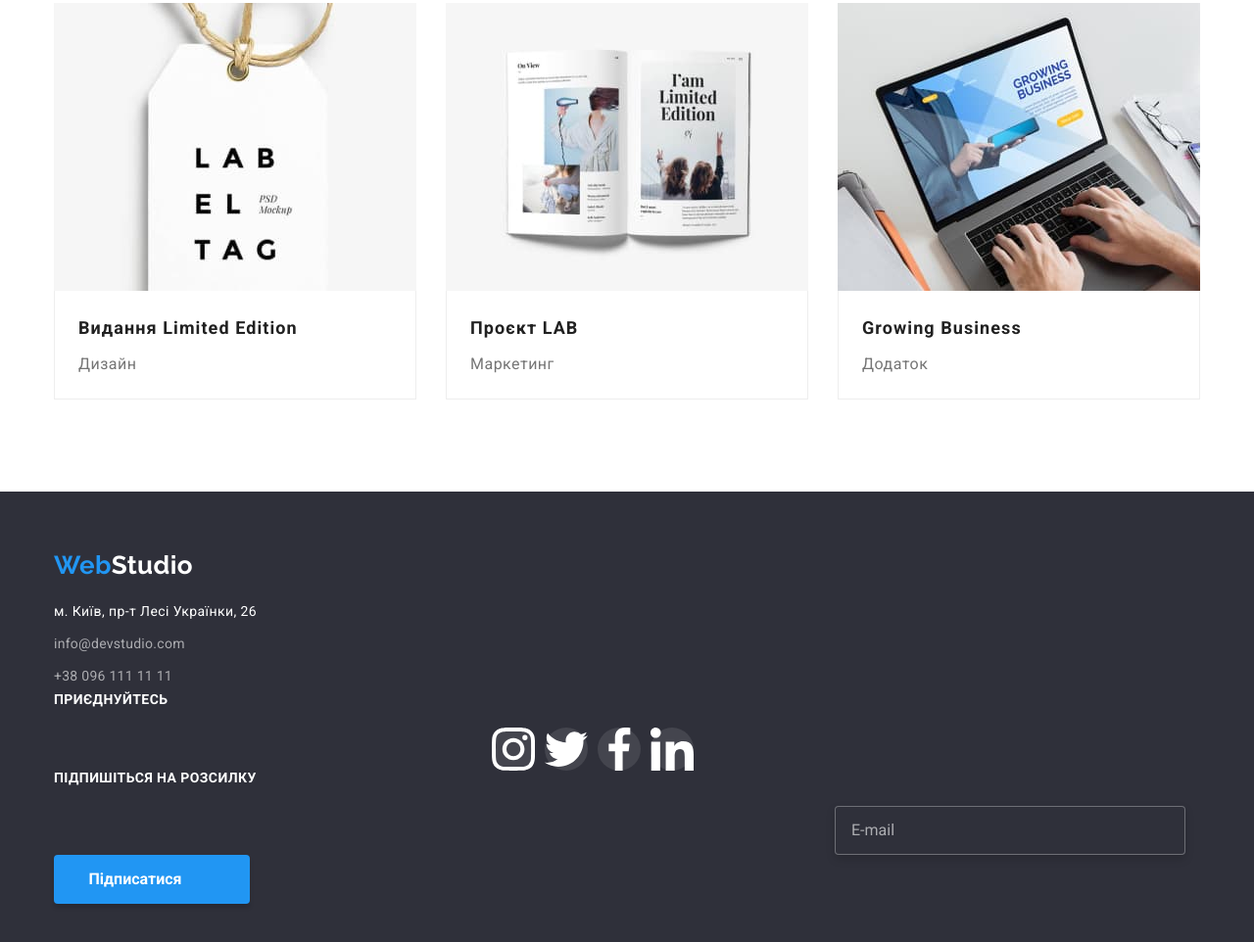
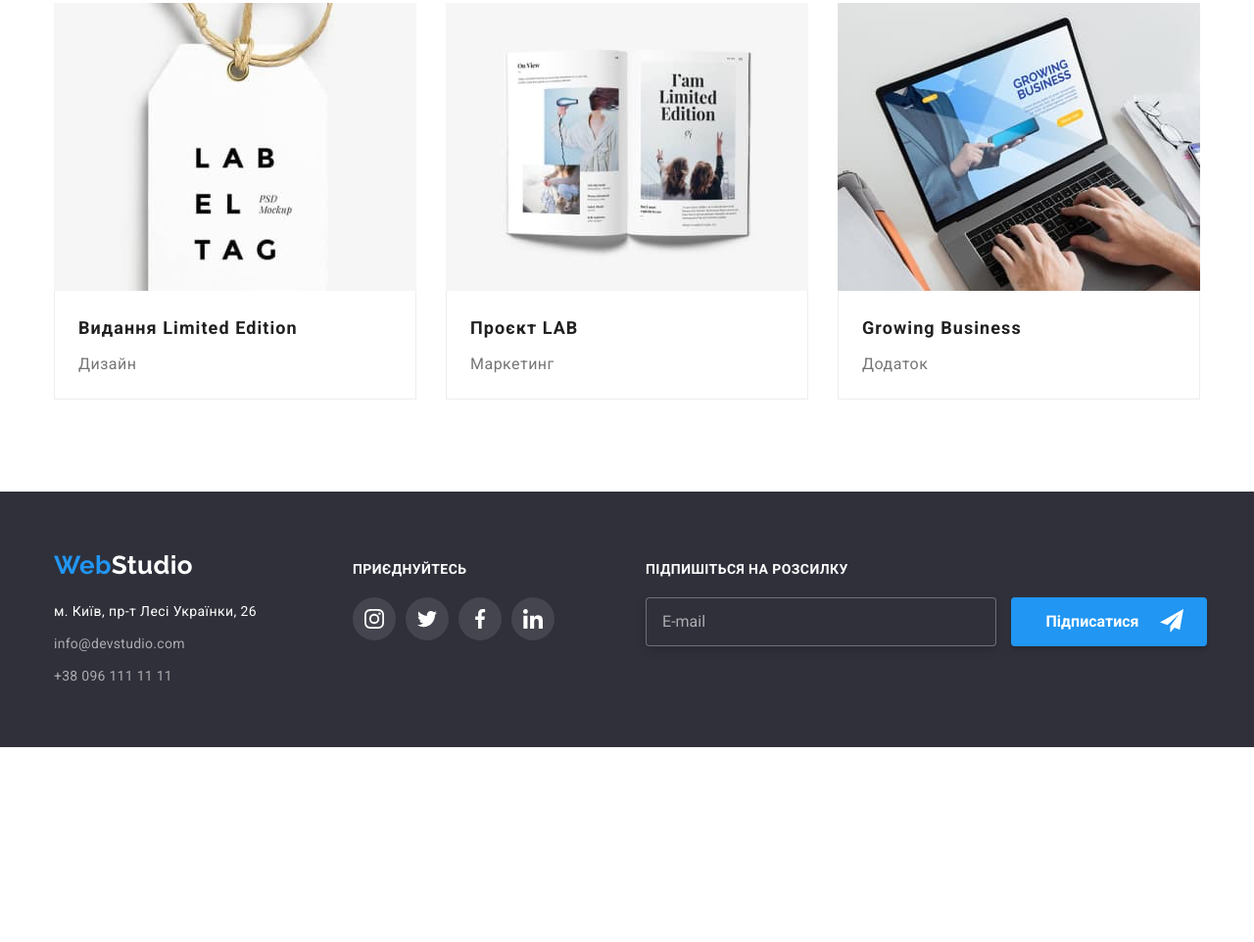
Before and after one commit to ViraZhuhan/goit-markup-hw-06, a plain HTML site: page portfolio.html in a window 1280 px wide. Shown: the part 1130-2092 px from the top of the page at 98% size. After the commit the page ends 1893 px from the top, so only its background shows below. Drawn offline with nearby package versions, Linux system fonts and the light colour scheme.

Commit message:
додано футер в портфоліо

```diff
--- a/portfolio.html
+++ b/portfolio.html
@@ -183,7 +183,7 @@
     </main>
     <!-- Футер -->
     <footer>
-        <div class="container">
+        <div class="container footer-container">
             <div class="footer-wrap">
                 <a class="logo" href="./index.html"><span class="logo-span">Web</span>Studio</a>
                 <address>
@@ -197,46 +197,47 @@
                     </ul>
                 </address>
             </div>
-
-            <div class="footer-wrap">
+            <div class="footer-wrap-join">
                 <p class="join">Приєднуйтесь</p>
                 <ul class="footer-soc-list list">
                     <li class="footer-soc-items"><a href="#" class="footer-soc-link link">
-                            <svg class="footer-soc-icons">
+                            <svg width="20" hight="20" class="footer-soc-icons">
                                 <use href="./images/icons.svg#icon-instagram"></use>
                             </svg>
                         </a></li>
                     <li class="footer-soc-items"><a href="#" class="footer-soc-link link">
-                            <svg class="footer-soc-icons">
+                            <svg width="20" hight="20" class="footer-soc-icons">
                                 <use href="./images/icons.svg#icon-twitter"></use>
                             </svg>
                         </a></li>
                     <li class="footer-soc-items"><a href="#" class="footer-soc-link link">
-                            <svg class="footer-soc-icons">
+                            <svg width="20" hight="20" class="footer-soc-icons">
                                 <use href="./images/icons.svg#icon-facebook"></use>
                             </svg>
                         </a></li>
                     <li class="footer-soc-items"><a href="#" class="footer-soc-link link">
-                            <svg class="footer-soc-icons">
+                            <svg width="20" hight="20" class="footer-soc-icons">
                                 <use href="./images/icons.svg#icon-linkedin"></use>
                             </svg>
                         </a></li>
                 </ul>
             </div>
             <div class="footer-wrap-form">
-                <div class="newsletter-wrap">
                 <p class="newsletter">Підпишіться на розсилку</p>
                 <form class="js-speaker">
-                        <input class="footer-input" type="email" name="email" id="email" placeholder="E-mail">
+                    <div class="newsletter-wrap">
                         <label for="email"></label>
-                    </form>
+                        <input class="footer-input" type="email" name="email" id="email" placeholder="E-mail" required>
+
                     </div>
                     <div class="newsletter-wrap-send">
-                    <button class="submit-footer-btn" type="submit">Підписатися</button>
-                    <svg class="newsletter-icons">
+                        <button class="submit-footer-btn" type="submit">Підписатися
+                            <svg class="newsletter-icons" widht="24" height="24">
                                 <use href="./images/icons.svg#icon-send"></use>
                             </svg>
+                        </button>
                     </div>
+                </form>
             </div>
         </div>
     </footer>
```
Also changed, not shown: index.html (+2 -0 lines). Lines whose indentation alone changed are shown as unchanged.
